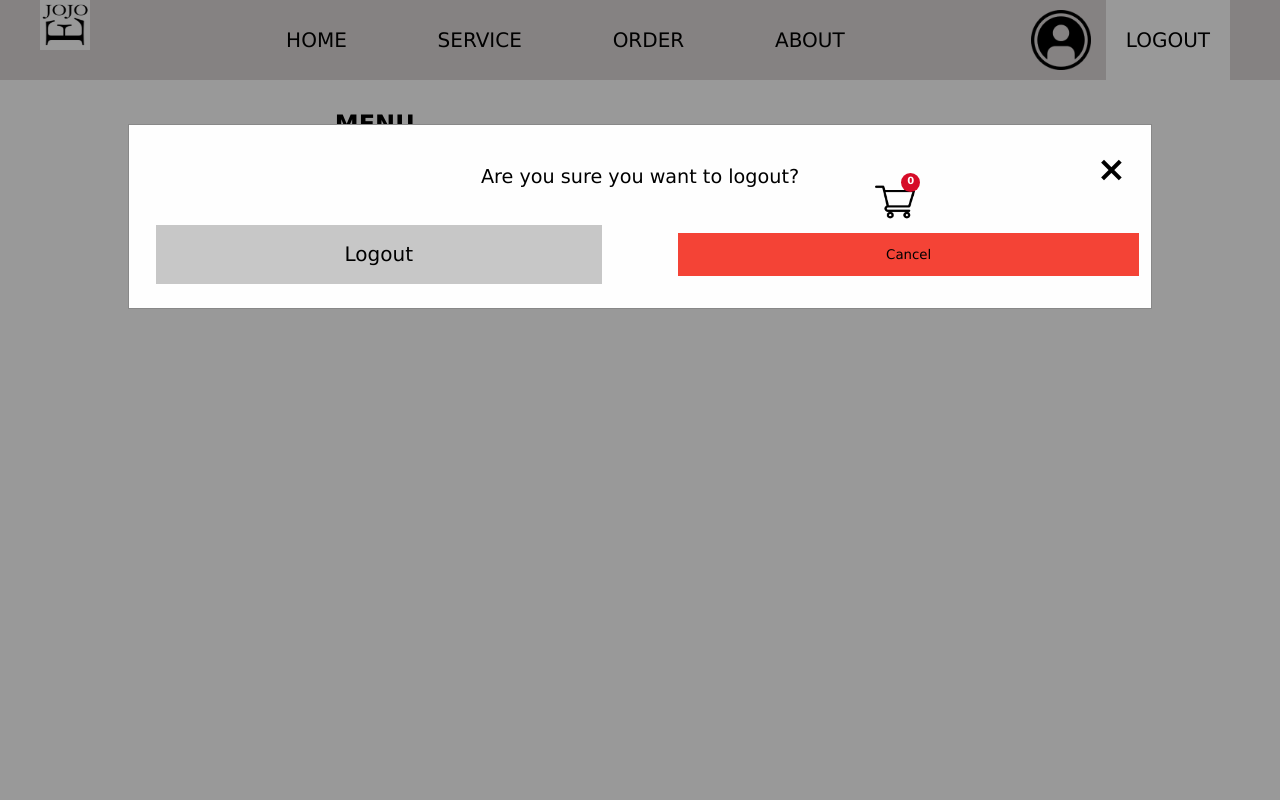
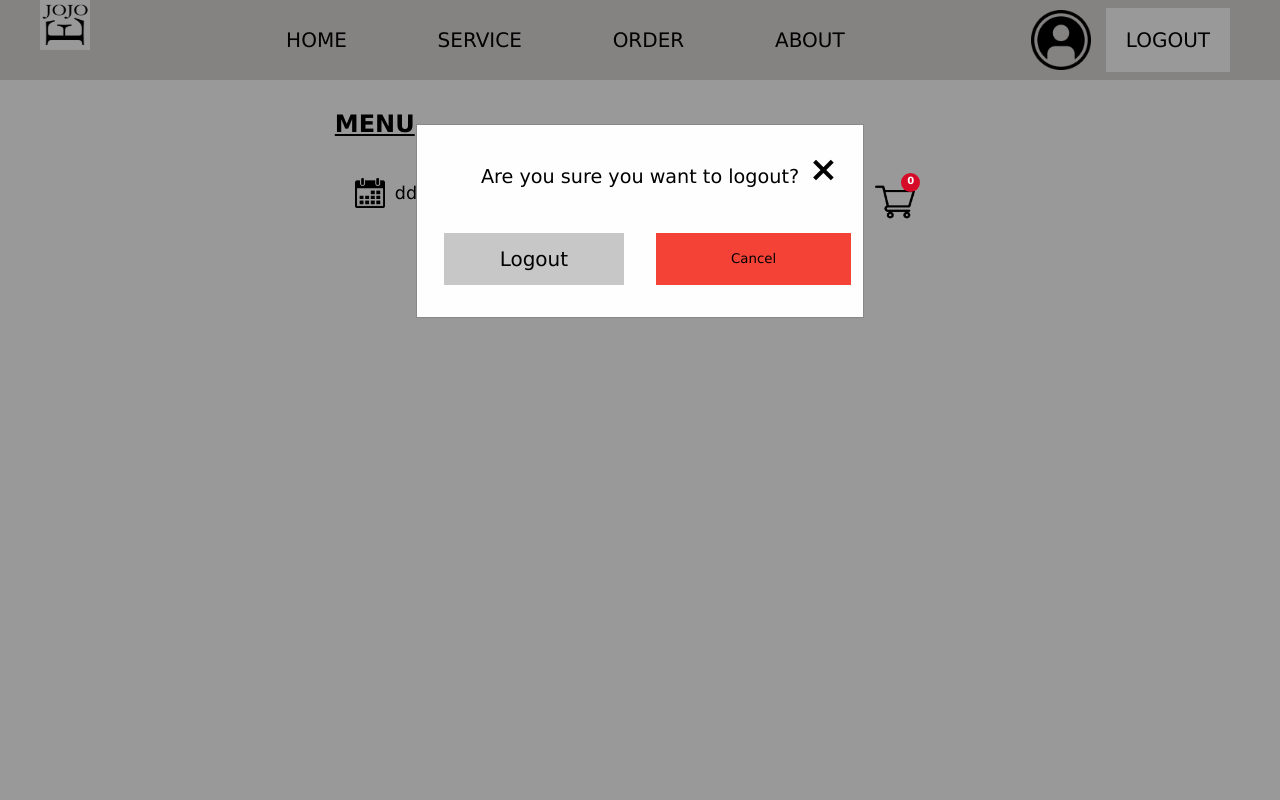
Before and after one commit to zengchai/Jojoe-Food-Delivery, a PHP site: page /servicespage.php in a window 1280 px wide, after a click on "LOGOUT". Run offline with PHP 8.4, Linux system fonts and the light colour scheme; the visitor is signed in with stand-in values (Sample User, id 1); data that the repository does not hold is empty.

Commit message:
get new main

```diff
--- a/yam-css/navigationbar&body.css
+++ b/yam-css/navigationbar&body.css
@@ -105,15 +105,12 @@ transition: ease 0.3s;
   }
 
 #logoutButton {
-<<<<<<< HEAD
   background-color:#ddd8d8;
   padding: 10px;
-=======
   grid-column: 1 / 2;
   background-color: rgb(199, 199, 199);
   color: rgb(0, 0, 0);
   padding: 14px 20px;
->>>>>>> a5e5421bffd885e537bbdd8a24ef3577f9cb16a9
   margin: 8px 0;
   border: none;
   cursor: pointer;
--- a/yam-css/serviceCustomer.css
+++ b/yam-css/serviceCustomer.css
@@ -236,13 +236,6 @@ input[type=foodCname], input[type=foodEngName], input[type=foodPrice], input[typ
     padding-top: 60px;
   }
 
-  /* Modal Content/Box */
-  .modal-content {
-    background-color: #fefefe;
-    margin: 5% auto 15% auto; /* 5% from the top, 15% from the bottom and centered */
-    border: 1px solid #888;
-    width: 80%; /* Could be more or less, depending on screen size */
-  }
 
   /* The Close Button (x) */
   .close {
```
Also changed, not shown: yam-css/serviceSeller.css (+0 -8 lines), menuimages/IMG-6493092f1f8693.19328301.png (added).
